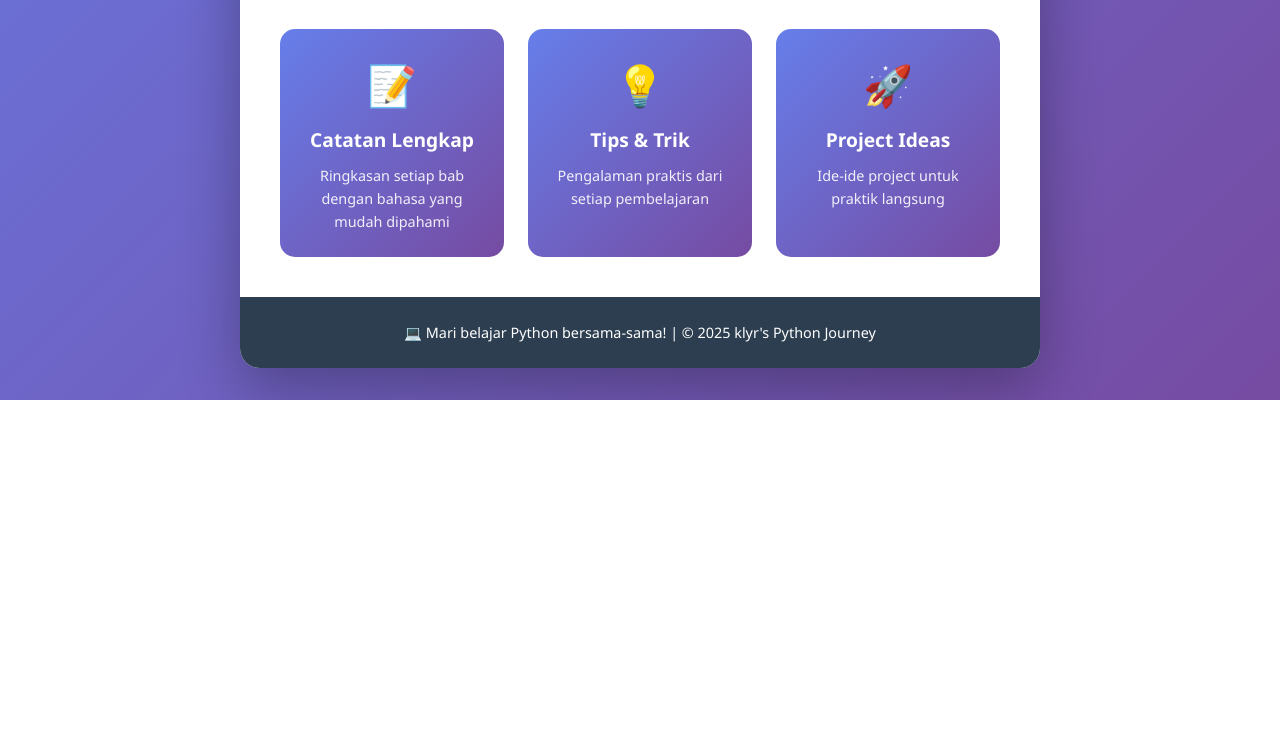
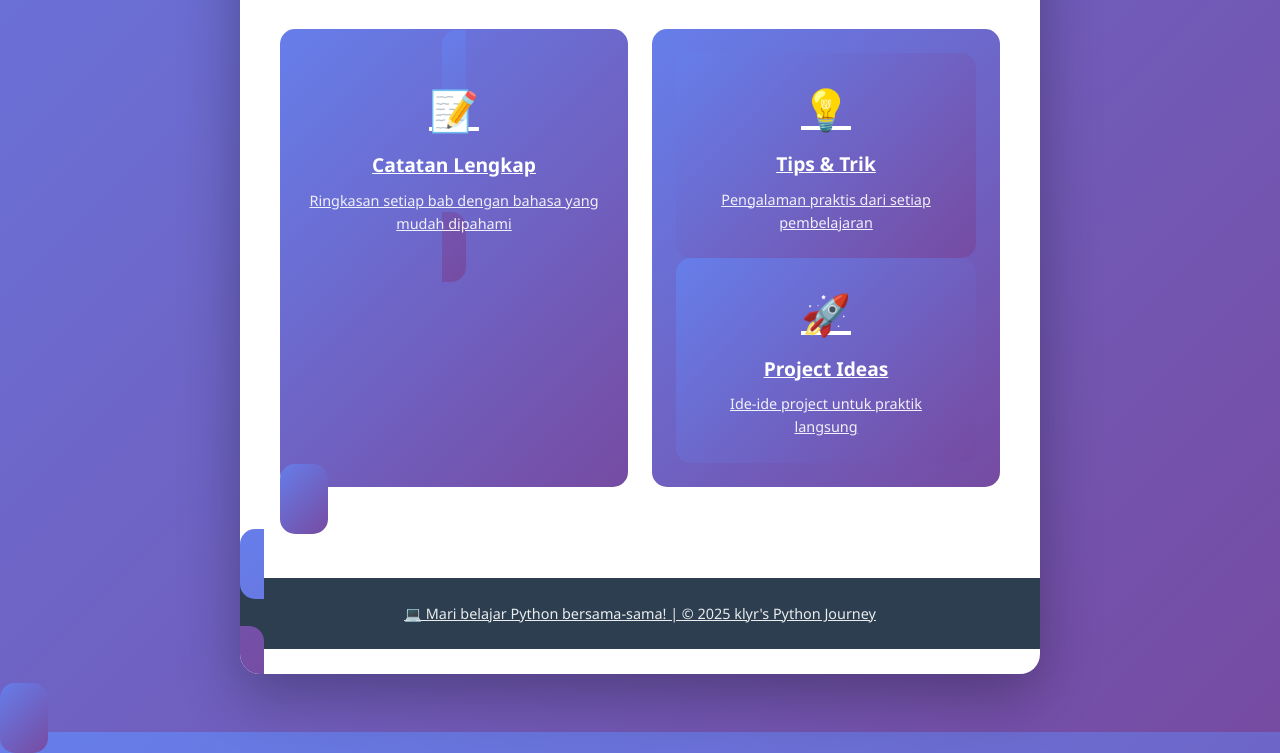
Before and after one commit to A-klyr/A-klyr.github.io, a plain HTML site: page index.html in a window 1280 px wide. Shown: the part 751-1504 px from the top of the page. Before the commit the page ends 1151 px from the top, so only its background shows below. Drawn offline with Linux system fonts and the light colour scheme.

Commit message:
Update index.html

```diff
--- a/index.html
+++ b/index.html
@@ -247,6 +247,7 @@
 
         <div class="features">
           <div class="feature-card">
+            <a href="catatan.html" class="feature-card">
             <div class="icon">📝</div>
             <h3>Catatan Lengkap</h3>
             <p>Ringkasan setiap bab dengan bahasa yang mudah dipahami</p>
```
